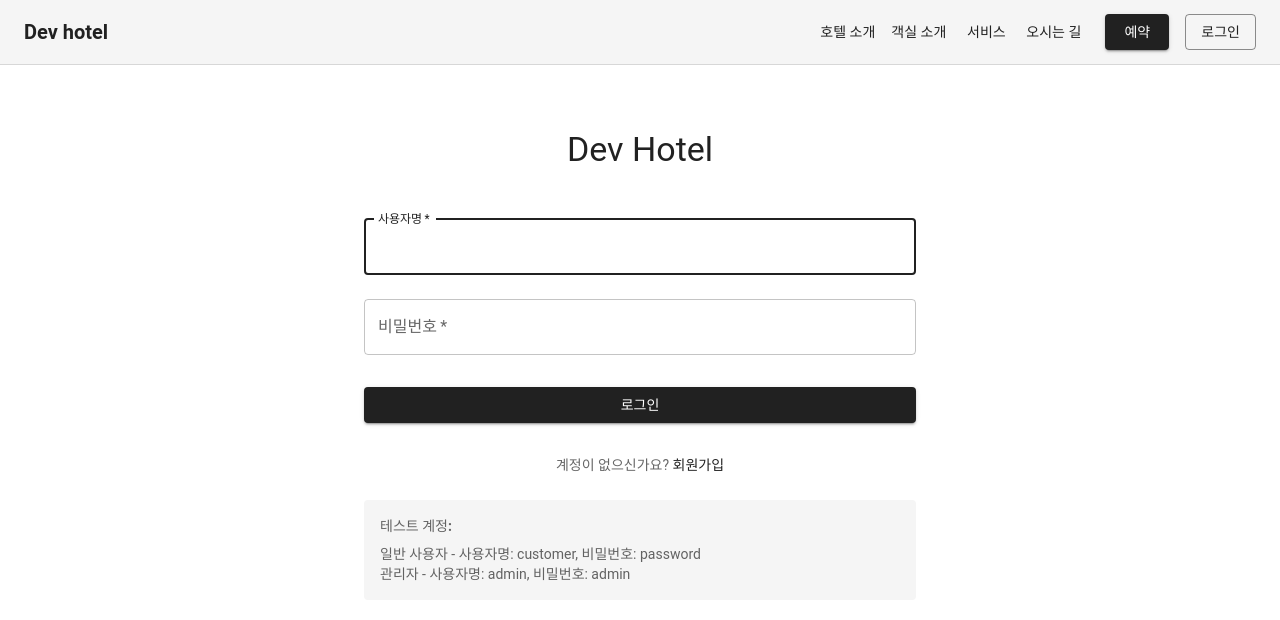
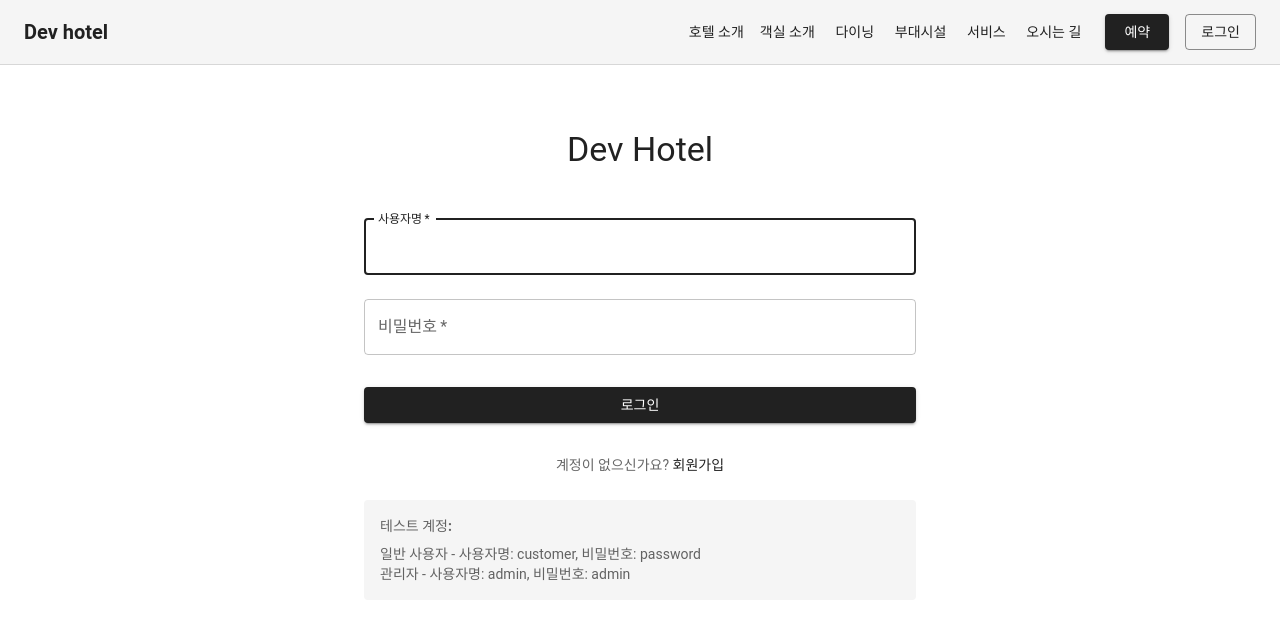
Before and after one commit to seoyundeok224/hotel-web-page-Team-project, a React (Vite) app in the folder devGuest/guest-front/: page /login in a window 1280 px wide. Shown: the top 620 px of the page. Built offline with nearby package versions, Linux system fonts and the light colour scheme.

Commit message:
네비바 수정 , 룸 엔티티 추가

```diff
--- a/devGuest/guest-front/src/components/Navbar.jsx
+++ b/devGuest/guest-front/src/components/Navbar.jsx
@@ -35,6 +35,12 @@ const Navbar = () => {
         </ListItem>
         <ListItem button component={LinkBehavior} href="/rooms">
           <ListItemText primary="객실 소개" />
+        </ListItem>
+        <ListItem button component={LinkBehavior} href="/dining">
+          <ListItemText primary="다이닝" />
+        </ListItem>
+        <ListItem button component={LinkBehavior} href="/facilities">
+          <ListItemText primary="부대시설" />
         </ListItem>
         <ListItem button component={LinkBehavior} href="/services">
           <ListItemText primary="서비스" />
@@ -86,6 +92,8 @@ const Navbar = () => {
             <Box sx={{ display: 'flex', alignItems: 'center' }}>
               <Button color="inherit" component={LinkBehavior} href="/" sx={{ '&:hover': { backgroundColor: 'transparent', color: 'primary.main' } }}>호텔 소개</Button>
               <Button color="inherit" component={LinkBehavior} href="/rooms" sx={{ '&:hover': { backgroundColor: 'transparent', color: 'primary.main' } }}>객실 소개</Button>
+              <Button color="inherit" component={LinkBehavior} href="/dining" sx={{ '&:hover': { backgroundColor: 'transparent', color: 'primary.main' } }}>다이닝</Button>
+              <Button color="inherit" component={LinkBehavior} href="/facilities" sx={{ '&:hover': { backgroundColor: 'transparent', color: 'primary.main' } }}>부대시설</Button>
               <Button color="inherit" component={LinkBehavior} href="/services" sx={{ '&:hover': { backgroundColor: 'transparent', color: 'primary.main' } }}>서비스</Button>
               <Button color="inherit" component={LinkBehavior} href="/location" sx={{ '&:hover': { backgroundColor: 'transparent', color: 'primary.main' } }}>오시는 길</Button>
               <Button variant="contained" component={LinkBehavior} href="/booking" sx={{ ml: 2 }}>예약</Button>
```
